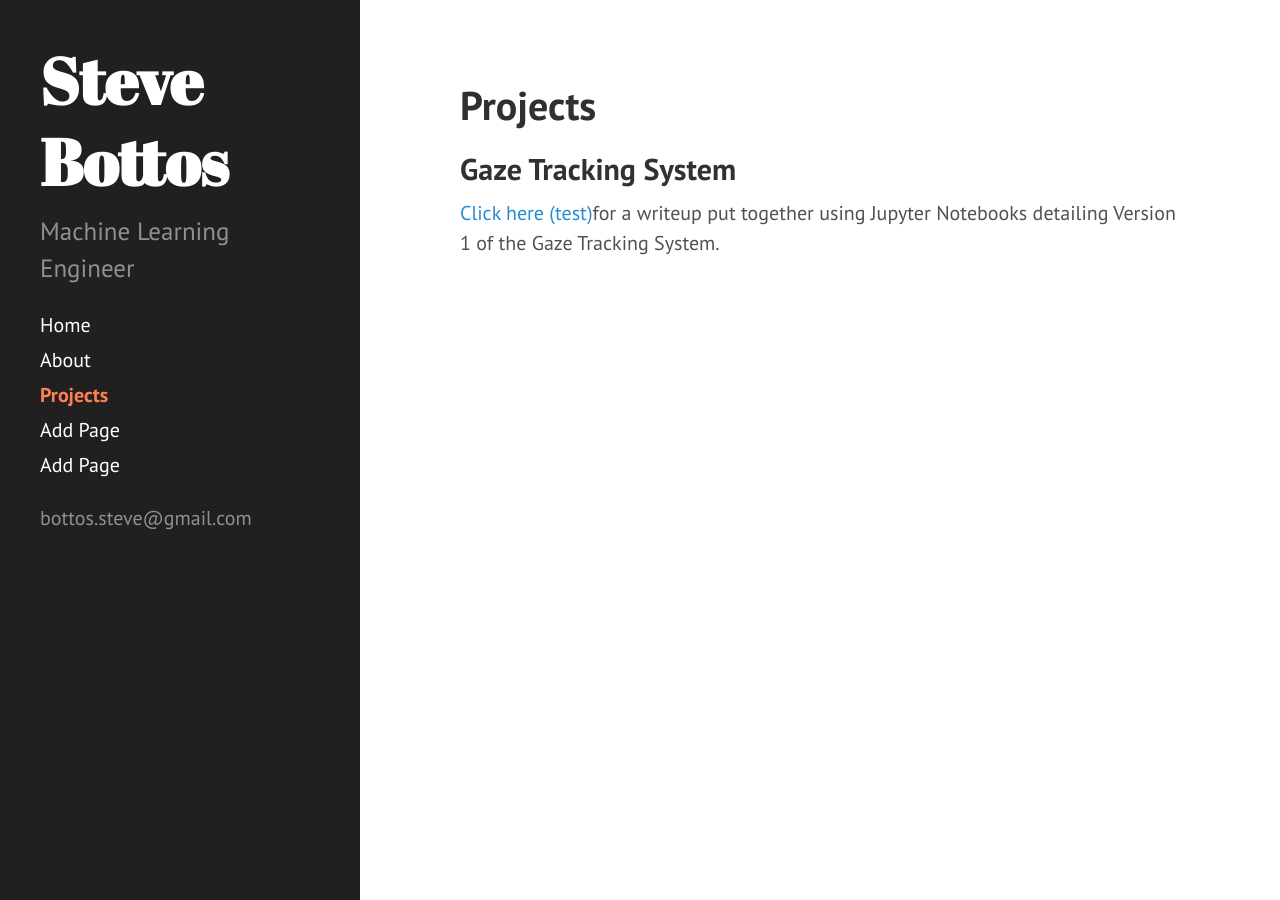
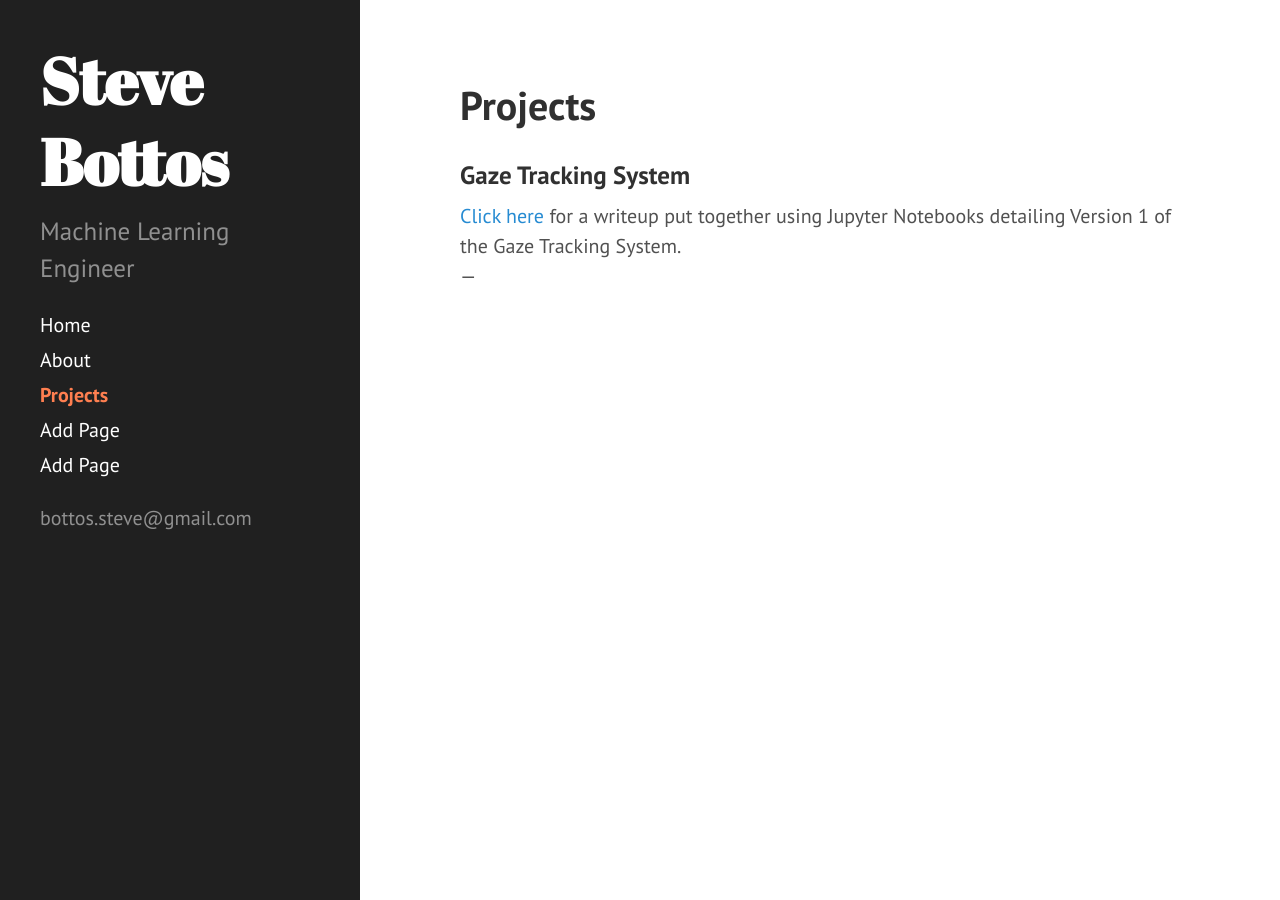
Before and after one commit to stevebottos/stevebottos.github.io, a Jekyll site: the page built from projects.md, in a window 1280 px wide. Built offline with Jekyll 4.4.1, drawn with Linux system fonts in a browser that asks for light colours.

Commit message:
Update projects.md

```diff
--- a/projects.md
+++ b/projects.md
@@ -3,5 +3,6 @@
 title: Projects
 ---
 
-## Gaze Tracking System
-<a href="https://stevebottos.github.io/jupnotes/GazeTrackerWriteup/" target="_blank">Click here (test)</a>for a writeup put together using Jupyter Notebooks detailing Version 1 of the Gaze Tracking System.
+### Gaze Tracking System
+<a href="https://stevebottos.github.io/jupnotes/GazeTrackerWriteup/" target="_blank">Click here </a>for a writeup put together using Jupyter Notebooks detailing Version 1 of the Gaze Tracking System. <br/>
+---
```
